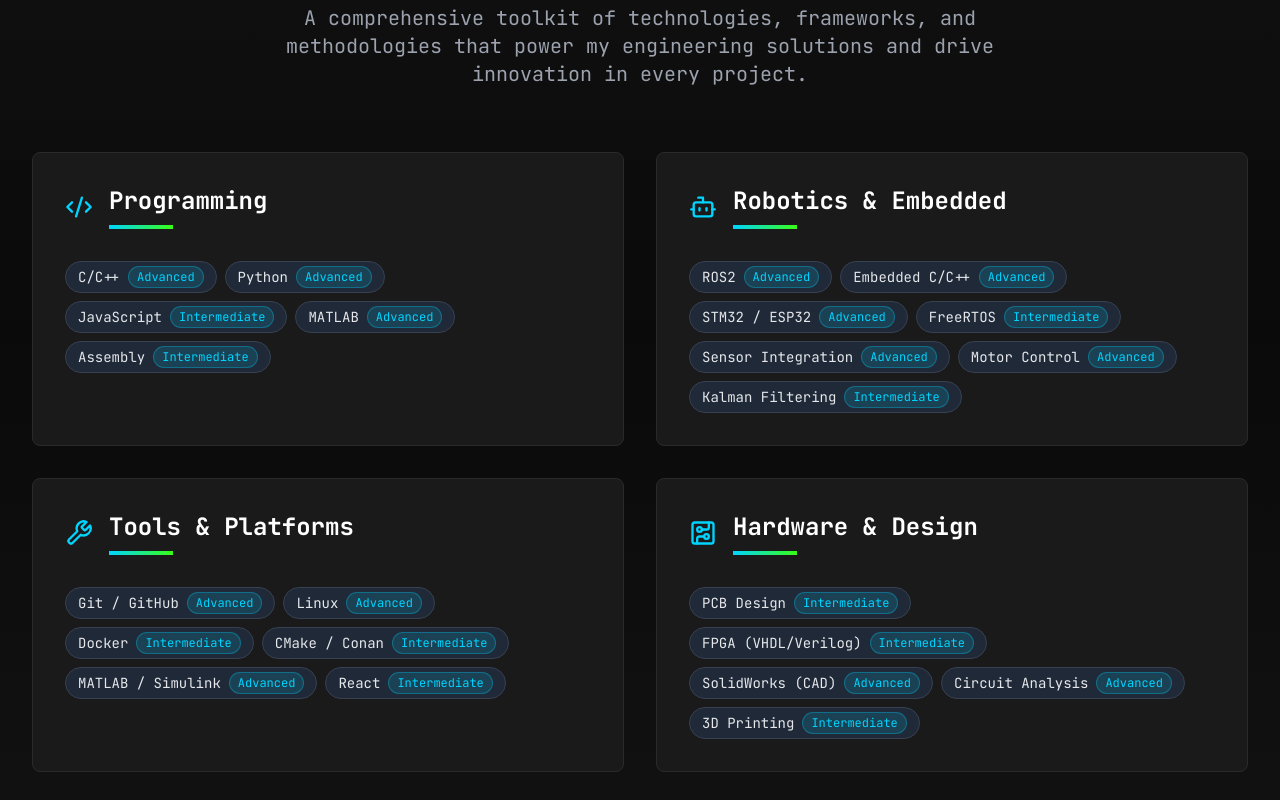
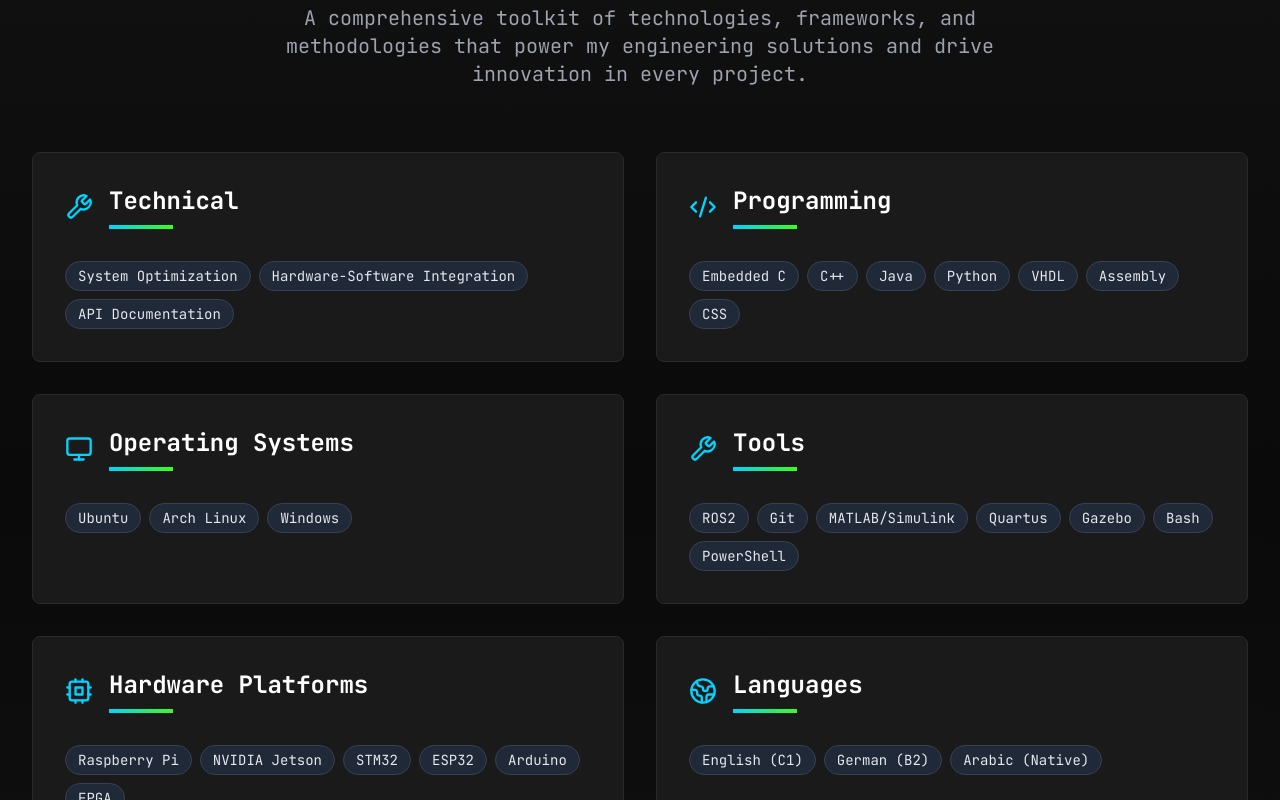
Before and after one commit to Mohammed-Azab/myportfolio, a React (Vite) app: page / in a window 1280 px wide. Shown: the part 11200-12000 px from the top of the page. Built offline with nearby package versions, Linux system fonts and the light colour scheme.

Commit message:
refactor(skills): remove level badges and align categories with CV (technical, programming, OS, tools, platforms, languages, interpersonal)

```diff
--- a/src/components/Skills.jsx
+++ b/src/components/Skills.jsx
@@ -2,7 +2,7 @@
 import { motion } from "framer-motion";
 import { useInView } from "framer-motion";
 import { useRef } from "react";
-import { Code2, Cpu, Wrench, Bot, CircuitBoard } from "lucide-react";
+import { Code2, Cpu, Wrench, Monitor, Globe2, Users } from "lucide-react";
 
 const Skills = () => {
   const ref = useRef(null);
@@ -10,50 +10,70 @@
 
   const skillCategories = [
     {
+      title: "Technical",
+      Icon: Wrench,
+      skills: [
+        "System Optimization",
+        "Hardware-Software Integration",
+        "API Documentation",
+      ],
+    },
+    {
       title: "Programming",
       Icon: Code2,
       skills: [
-        { name: "C/C++", level: "Advanced" },
-        { name: "Python", level: "Advanced" },
-        { name: "JavaScript", level: "Intermediate" },
-        { name: "MATLAB", level: "Advanced" },
-        { name: "Assembly", level: "Intermediate" },
+        "Embedded C",
+        "C++",
+        "Java",
+        "Python",
+        "VHDL",
+        "Assembly",
+        "CSS",
       ],
     },
     {
-      title: "Robotics & Embedded",
-      Icon: Bot,
+      title: "Operating Systems",
+      Icon: Monitor,
+      skills: ["Ubuntu", "Arch Linux", "Windows"],
+    },
+    {
+      title: "Tools",
+      Icon: Wrench,
       skills: [
-        { name: "ROS2", level: "Advanced" },
-        { name: "Embedded C/C++", level: "Advanced" },
-        { name: "STM32 / ESP32", level: "Advanced" },
-        { name: "FreeRTOS", level: "Intermediate" },
-        { name: "Sensor Integration", level: "Advanced" },
-        { name: "Motor Control", level: "Advanced" },
-        { name: "Kalman Filtering", level: "Intermediate" },
+        "ROS2",
+        "Git",
+        "MATLAB/Simulink",
+        "Quartus",
+        "Gazebo",
+        "Bash",
+        "PowerShell",
       ],
     },
     {
-      title: "Tools & Platforms",
-      Icon: Wrench,
+      title: "Hardware Platforms",
+      Icon: Cpu,
       skills: [
-        { name: "Git / GitHub", level: "Advanced" },
-        { name: "Linux", level: "Advanced" },
-        { name: "Docker", level: "Intermediate" },
-        { name: "CMake / Conan", level: "Intermediate" },
-        { name: "MATLAB / Simulink", level: "Advanced" },
-        { name: "React", level: "Intermediate" },
+        "Raspberry Pi",
+        "NVIDIA Jetson",
+        "STM32",
+        "ESP32",
+        "Arduino",
+        "FPGA",
       ],
     },
     {
-      title: "Hardware & Design",
-      Icon: CircuitBoard,
+      title: "Languages",
+      Icon: Globe2,
+      skills: ["English (C1)", "German (B2)", "Arabic (Native)"],
+    },
+    {
+      title: "Interpersonal",
+      Icon: Users,
       skills: [
-        { name: "PCB Design", level: "Intermediate" },
-        { name: "FPGA (VHDL/Verilog)", level: "Intermediate" },
-        { name: "SolidWorks (CAD)", level: "Advanced" },
-        { name: "Circuit Analysis", level: "Advanced" },
-        { name: "3D Printing", level: "Intermediate" },
+        "Public Speaking",
+        "Leadership",
+        "Communication",
+        "Time Management",
       ],
     },
   ];
@@ -147,18 +167,15 @@
               <div className="flex flex-wrap gap-2">
                 {category.skills.map((skill, idx) => (
                   <motion.span
-                    key={skill.name}
+                    key={typeof skill === "string" ? skill : skill.name}
                     initial={{ opacity: 0, y: 6 }}
                     animate={
                       isInView ? { opacity: 1, y: 0 } : { opacity: 0, y: 6 }
                     }
-                    transition={{ delay: categoryIndex * 0.1 + idx * 0.03 }}
-                    className="inline-flex items-center gap-2 bg-gray-800 border border-gray-700 rounded-full px-3 py-1"
+                    transition={{ delay: categoryIndex * 0.05 + idx * 0.02 }}
+                    className="inline-flex items-center bg-gray-800 border border-gray-700 rounded-full px-3 py-1"
                   >
-                    <span className="text-gray-200 text-sm">{skill.name}</span>
-                    <span className="text-xs px-2 py-0.5 rounded-full bg-electric-blue/15 text-electric-blue border border-electric-blue/30">
-                      {skill.level}
-                    </span>
+                    <span className="text-gray-200 text-sm">{typeof skill === "string" ? skill : skill.name}</span>
                   </motion.span>
                 ))}
               </div>
```
